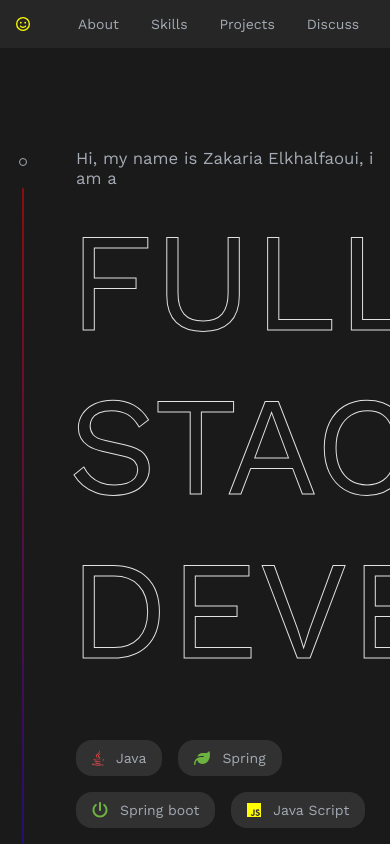
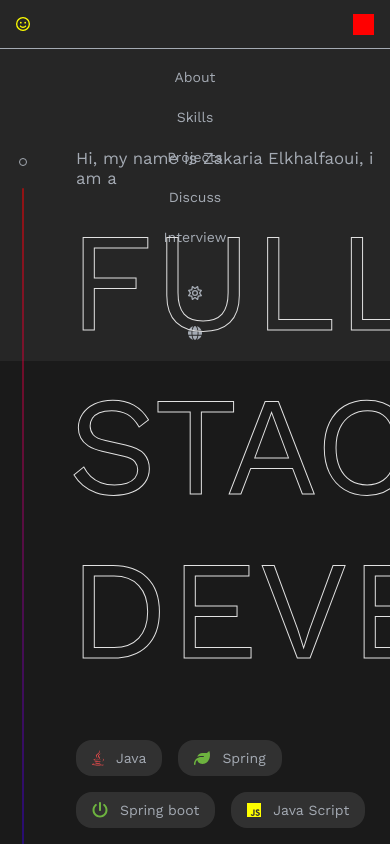
Before and after one commit to elkhalfaoui/portfolio, a React (Vite) app: page / in a window 390 px wide. Shown: the top 844 px of the page. Built offline with nearby package versions, Linux system fonts and the light colour scheme; the HTML template or start-up script is replaced by a standard one.

Commit message:
update2 day 2

```diff
--- a/src/header/Header.jsx
+++ b/src/header/Header.jsx
@@ -31,13 +31,13 @@ const Header = () => {
           </ul>
           <ul className="settings">
             <li>
-              <FontAwesomeIcon icon={faGlobe} />
-            </li>
-            <li>
               <FontAwesomeIcon
                 icon={mode ? faSun : faMoon}
                 onClick={() => setMode(!mode)}
               />
+            </li>
+            <li>
+              <FontAwesomeIcon icon={faGlobe} />
             </li>
           </ul>
         </nav>
--- a/src/header/header.css
+++ b/src/header/header.css
@@ -29,6 +29,7 @@
 .header nav .settings li {
   font-weight: 400;
   font-size: 1em;
+  padding: 8px 0;
   color: #a4aab3;
   cursor: pointer;
 }
@@ -36,3 +37,32 @@
 .header nav .settings li:hover {
   color: #fff;
 }
+@media (max-width: 767px) {
+  .header .container {
+    display: flex;
+    justify-content: space-between;
+  }
+  .header ul.menu {
+    display: block;
+    width: 21px;
+    height: 21px;
+    background-color: red;
+  }
+  .header nav {
+    position: absolute;
+    background-color: #262626;
+    border-top: #a4aab3 solid 1px;
+    width: 100%;
+    left: 0;
+    padding: 12px 0;
+    flex-direction: column;
+    row-gap: 24px;
+    top: 48px;
+  }
+  .header nav .navigation-list,
+  .header nav .settings {
+    flex-direction: column;
+    align-items: center;
+    row-gap: 8px;
+  }
+}
```
